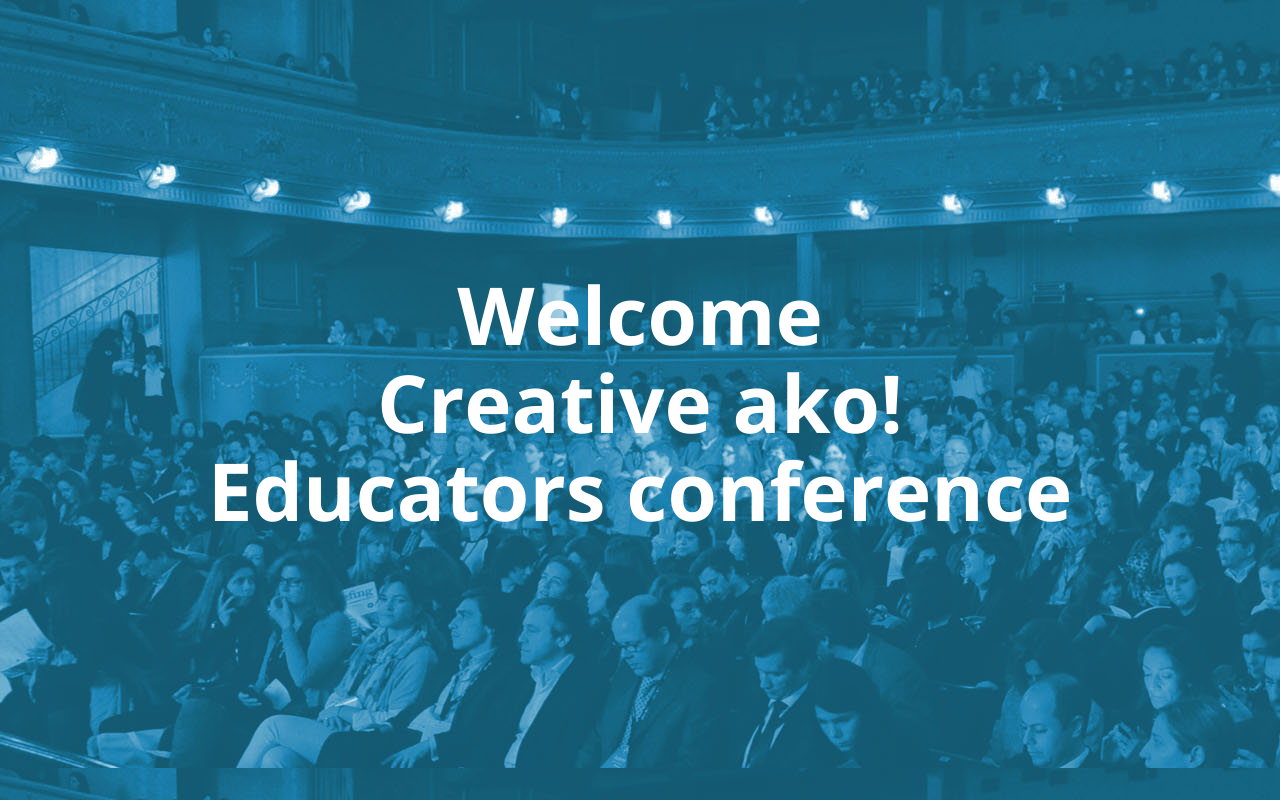
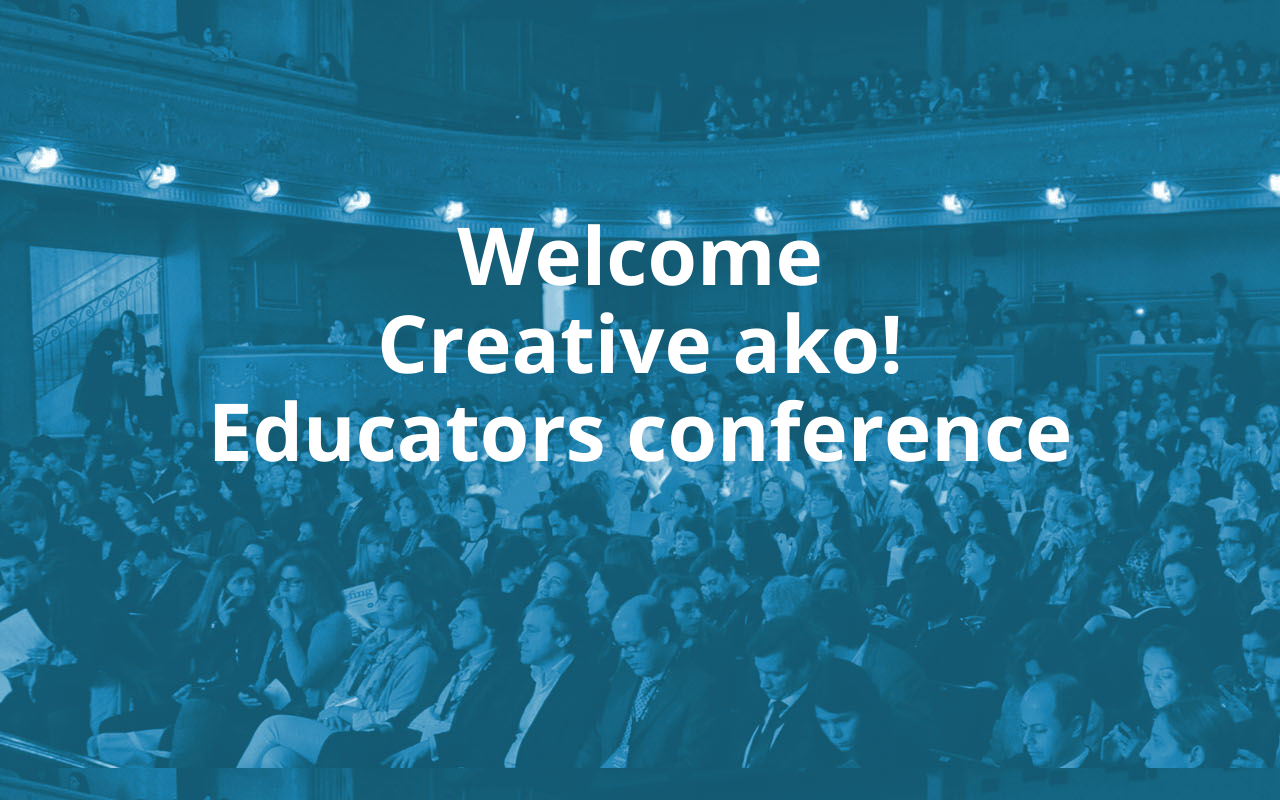
Before and after one commit to greatscotts/henrysite, a plain HTML site: page index.html in a window 1280 px wide. Shown: the top 802 px of the page. Drawn offline with nearby package versions, Linux system fonts and the light colour scheme.

Commit message:
Ewqeqweqweqw

```diff
--- a/index.html
+++ b/index.html
@@ -23,8 +23,8 @@
 
 
   <div id="home2" class="container-fluid">
-    <div align="right">
-<br><Br><br><Br><br><Br>
+
+<br><Br><br>
       <center>
       <h1 style="font-size:80px;">Welcome<br>Creative ako!<Br> Educators conference </H3></center>
     </div>
@@ -80,7 +80,7 @@ Preparing Our Students for the Bigger World<br>
 Building Emotionally Resilient Students<br>
 Life Skills for Future Success<br>
 Teaching and Learning Beyond the Curriculum</center>
-
+         <br><br>
 </div>
 
         </div>
```
